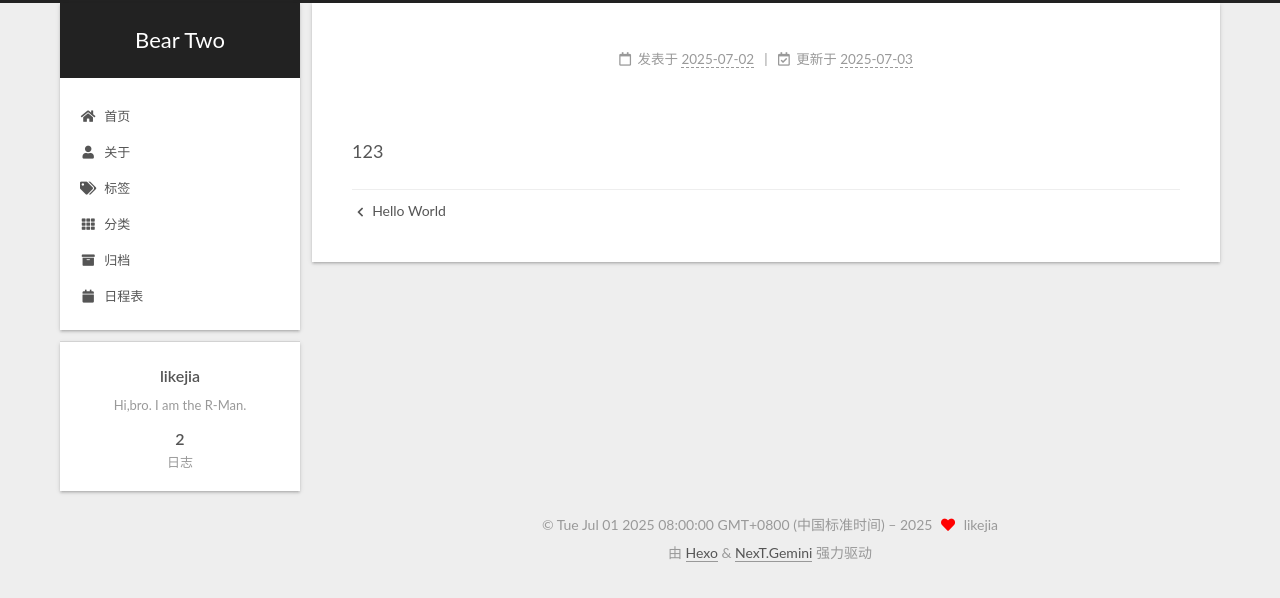
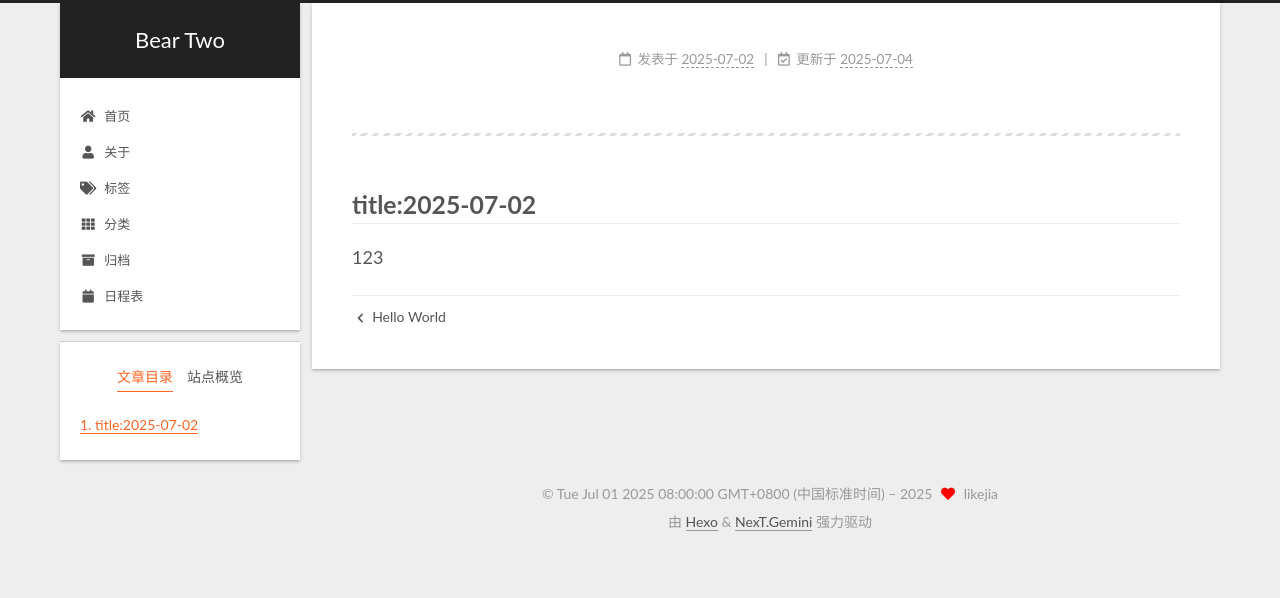
Before and after one commit to lkj2018/lkj2018.github.io, a plain HTML site: page 2025/07/02/2025-07-02/index.html in a window 1280 px wide. Drawn offline with Linux system fonts and the light colour scheme.

Commit message:
Site updated: 2025-07-04 15:03:50

```diff
--- a/2025/07/02/2025-07-02/index.html
+++ b/2025/07/02/2025-07-02/index.html
@@ -20,15 +20,15 @@
     var CONFIG = {"hostname":"example.com","root":"/","scheme":"Gemini","version":"7.8.0","exturl":false,"sidebar":{"position":"left","display":"post","padding":18,"offset":12,"onmobile":false},"copycode":{"enable":false,"show_result":false,"style":null},"back2top":{"enable":true,"sidebar":false,"scrollpercent":false},"bookmark":{"enable":false,"color":"#222","save":"auto"},"fancybox":false,"mediumzoom":false,"lazyload":false,"pangu":false,"comments":{"style":"tabs","active":null,"storage":true,"lazyload":false,"nav":null},"algolia":{"hits":{"per_page":10},"labels":{"input_placeholder":"Search for Posts","hits_empty":"We didn't find any results for the search: ${query}","hits_stats":"${hits} results found in ${time} ms"}},"localsearch":{"enable":false,"trigger":"auto","top_n_per_article":1,"unescape":false,"preload":false},"motion":{"enable":true,"async":false,"transition":{"post_block":"fadeIn","post_header":"slideDownIn","post_body":"slideDownIn","coll_header":"slideLeftIn","sidebar":"slideUpIn"}}};
   </script>
 
-  <meta name="description" content="123">
+  <meta name="description" content="title:2025-07-02123">
 <meta property="og:type" content="article">
 <meta property="og:title" content="Bear Two">
 <meta property="og:url" content="http://example.com/2025/07/02/2025-07-02/index.html">
 <meta property="og:site_name" content="Bear Two">
-<meta property="og:description" content="123">
+<meta property="og:description" content="title:2025-07-02123">
 <meta property="og:locale" content="zh_CN">
 <meta property="article:published_time" content="2025-07-02T07:12:57.513Z">
-<meta property="article:modified_time" content="2025-07-03T01:08:10.294Z">
+<meta property="article:modified_time" content="2025-07-04T07:03:19.686Z">
 <meta property="article:author" content="likejia">
 <meta name="twitter:card" content="summary">
 
@@ -200,7 +200,7 @@
                   <i class="far fa-calendar-check"></i>
                 </span>
                 <span class="post-meta-item-text">更新于</span>
-                <time title="修改时间：2025-07-03 09:08:10" itemprop="dateModified" datetime="2025-07-03T09:08:10+08:00">2025-07-03</time>
+                <time title="修改时间：2025-07-04 15:03:19" itemprop="dateModified" datetime="2025-07-04T15:03:19+08:00">2025-07-04</time>
               </span>
 
 
@@ -214,7 +214,8 @@
     <div class="post-body" itemprop="articleBody">
 
 
-        <p>123</p>
+        <hr>
+<h2 id="title-2025-07-02"><a href="#title-2025-07-02" class="headerlink" title="title:2025-07-02"></a>title:2025-07-02</h2><p>123</p>
 
     </div>
 
@@ -292,6 +293,7 @@
 
       <!--noindex-->
       <div class="post-toc-wrap sidebar-panel">
+          <div class="post-toc motion-element"><ol class="nav"><li class="nav-item nav-level-2"><a class="nav-link" href="#title-2025-07-02"><span class="nav-number">1.</span> <span class="nav-text">title:2025-07-02</span></a></li></ol></div>
       </div>
       <!--/noindex-->
 
--- a/css/main.css
+++ b/css/main.css
@@ -1169,7 +1169,7 @@ pre .javascript .function {
 }
 .links-of-author a::before,
 .links-of-author span.exturl::before {
-  background: #2ed0d1;
+  background: #20f0c1;
   border-radius: 50%;
   content: ' ';
   display: inline-block;
```
Also changed, not shown: index.html (+3 -2 lines).
